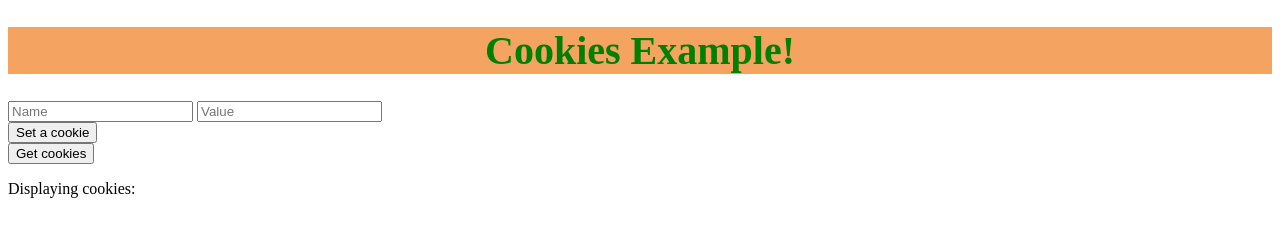
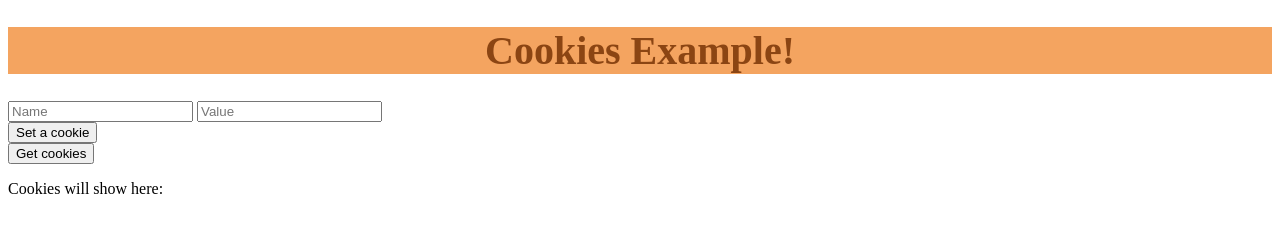
Before and after one commit to lualikes/A10, a plain HTML site: page index.html in a window 1280 px wide. Drawn offline with Linux system fonts and the light colour scheme.

Commit message:
Update index.html

```diff
--- a/index.html
+++ b/index.html
@@ -4,40 +4,29 @@
 <head>
     <title>Cookies Example</title>
     <link rel="stylesheet" href="style.css">
-    <style>
-        h1 {
-            color: green
-        }
-    </style>
 </head>
 
 <body>
     <h1>Cookies Example!</h1>
 
-    <!-- Name for Cookie -->
+
     <input type="text" id="key" placeholder="Name">
 
-    <!-- Value for the cookie -->
     <input type="text" id="val" placeholder="Value">
     <br>
 
-    <!-- button to set cookie -->
     <button onclick="setCookie()">Set a cookie</button>
     <br>
 
-    <!-- Button to get cookie -->
     <button onclick="getCookie()">Get cookies</button>
 
-    <!-- Empty Paragraph element to display Cookies -->
-    <p id="cookies">Displaying cookies: </p>
+    <p id="cookies"> Cookies will show here: </p>
     <script>
-        // Set cookies
         function setCookie() {
             document.cookie =
                 document.getElementById('key').value + "="
                 + document.getElementById('val').value;
         }
-        // Get cookies
         function getCookie() {
             document.getElementById("cookies").innerHTML =
                 document.cookie;
```
